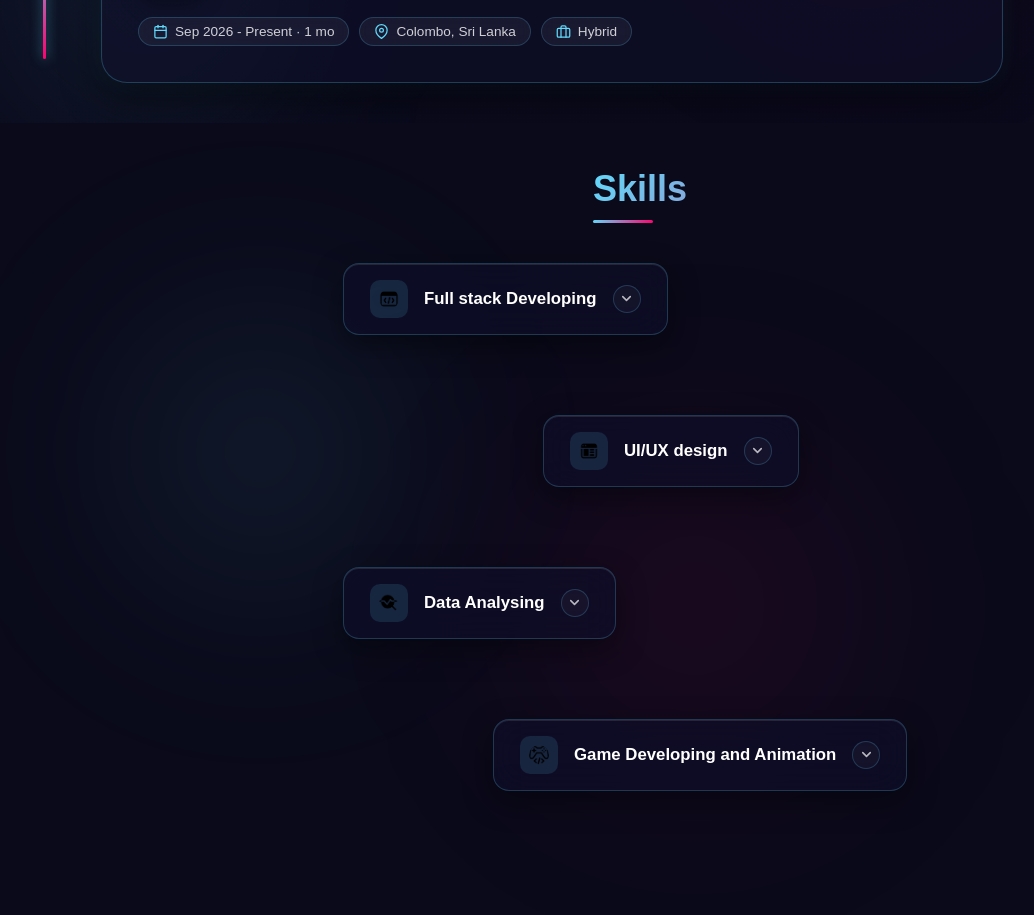
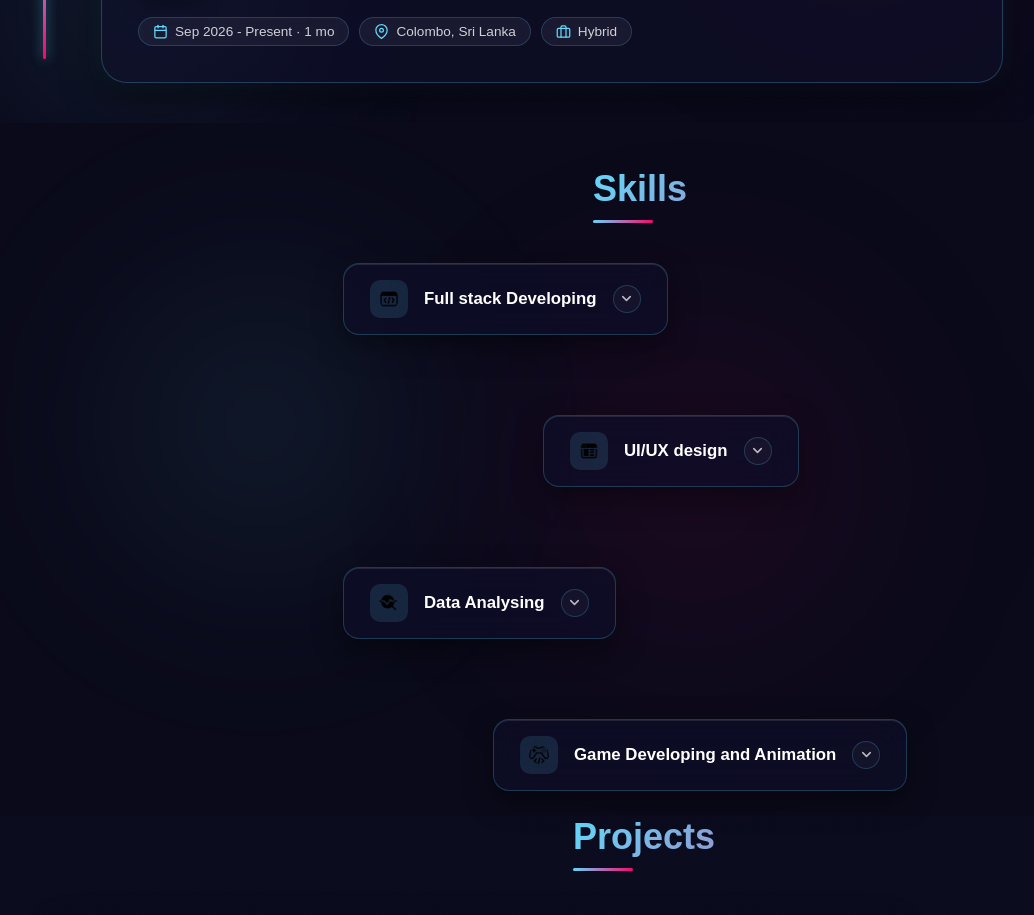
Before and after one commit to ramesh-2003-krishan/Portfolio, a React (Create React App) app in the folder portfolio/: page / in a window 1280 px wide. Shown: the part 1980-2895 px from the top of the page, without its empty margins (127-1161 px from the left). Built offline with nearby package versions, Linux system fonts and the light colour scheme.

Commit message:
feat: add Navbar component, Skills section styles, and useActiveSection hook

```diff
--- a/portfolio/src/components/common/Navbar.jsx
+++ b/portfolio/src/components/common/Navbar.jsx
@@ -1,42 +1,9 @@
-import React, { useState, useEffect } from 'react';
+import React from 'react';
 import { NAV_LINKS } from '../../data/navigation';
+import { useActiveSection } from '../../hooks/useActiveSection';
 
 export default function Navbar({ isLightMode, toggleTheme }) {
-  const [activeSection, setActiveSection] = useState('#hero');
-
-  useEffect(() => {
-    const handleScroll = () => {
-      const scrollPosition = window.scrollY + 180;
-
-      const sections = NAV_LINKS.map((link) => {
-        const id = link.href.replace('#', '');
-        const el =
-          document.getElementById(id) ||
-          (id === 'aboutme' ? document.getElementById('about') : null);
-
-        if (!el) return null;
-        const rect = el.getBoundingClientRect();
-        const top = rect.top + window.scrollY;
-        return {
-          href: link.href,
-          top,
-          bottom: top + el.offsetHeight,
-        };
-      }).filter(Boolean);
-
-      for (let i = sections.length - 1; i >= 0; i--) {
-        if (scrollPosition >= sections[i].top) {
-          setActiveSection(sections[i].href);
-          return;
-        }
-      }
-      setActiveSection('#hero');
-    };
-
-    window.addEventListener('scroll', handleScroll, { passive: true });
-    handleScroll();
-    return () => window.removeEventListener('scroll', handleScroll);
-  }, []);
+  const activeSection = useActiveSection(180);
 
   return (
     <nav className="navbar">
--- a/portfolio/src/components/sections/Skills.css
+++ b/portfolio/src/components/sections/Skills.css
@@ -7,7 +7,7 @@
   position: relative;
   overflow: visible;
   z-index: 5;
-  padding: clamp(25px, 3.5vw, 45px) 20px clamp(60px, 8vw, 110px);
+  padding: clamp(25px, 3.5vw, 45px) 20px clamp(15px, 2vw, 30px);
   background: var(--bg-primary);
   transition: background 0.3s ease;
 }
@@ -83,6 +83,15 @@
 .skill-card-unit {
   position: relative;
   margin-bottom: 20px;
+}
+
+.skill-card-unit:last-child {
+  margin-bottom: 0;
+}
+
+.skill-card-unit:last-child .skills-sub-menu:not(.active) {
+  height: 0;
+  margin-top: 0;
 }
 
 .skills-card-btn {
@@ -437,7 +446,7 @@
 
 @media (max-width: 640px) {
   .skills {
-    padding: 25px 16px 50px;
+    padding: 25px 16px 20px;
   }
 
   .skills-card-btn {
--- /dev/null
+++ b/portfolio/src/hooks/useActiveSection.js
@@ -0,0 +1,46 @@
+import { useState, useEffect } from 'react';
+import { NAV_LINKS } from '../data/navigation';
+
+/**
+ * Custom hook to track the currently active section based on scroll position.
+ * Used by Navbar for active section highlighting.
+ */
+export function useActiveSection(offset = 180) {
+  const [activeSection, setActiveSection] = useState('#hero');
+
+  useEffect(() => {
+    const handleScroll = () => {
+      const scrollPosition = window.scrollY + offset;
+
+      const sections = NAV_LINKS.map((link) => {
+        const id = link.href.replace('#', '');
+        const el =
+          document.getElementById(id) ||
+          (id === 'aboutme' ? document.getElementById('about') : null);
+
+        if (!el) return null;
+        const rect = el.getBoundingClientRect();
+        const top = rect.top + window.scrollY;
+        return {
+          href: link.href,
+          top,
+          bottom: top + el.offsetHeight,
+        };
+      }).filter(Boolean);
+
+      for (let i = sections.length - 1; i >= 0; i--) {
+        if (scrollPosition >= sections[i].top) {
+          setActiveSection(sections[i].href);
+          return;
+        }
+      }
+      setActiveSection('#hero');
+    };
+
+    window.addEventListener('scroll', handleScroll, { passive: true });
+    handleScroll();
+    return () => window.removeEventListener('scroll', handleScroll);
+  }, [offset]);
+
+  return activeSection;
+}
```
